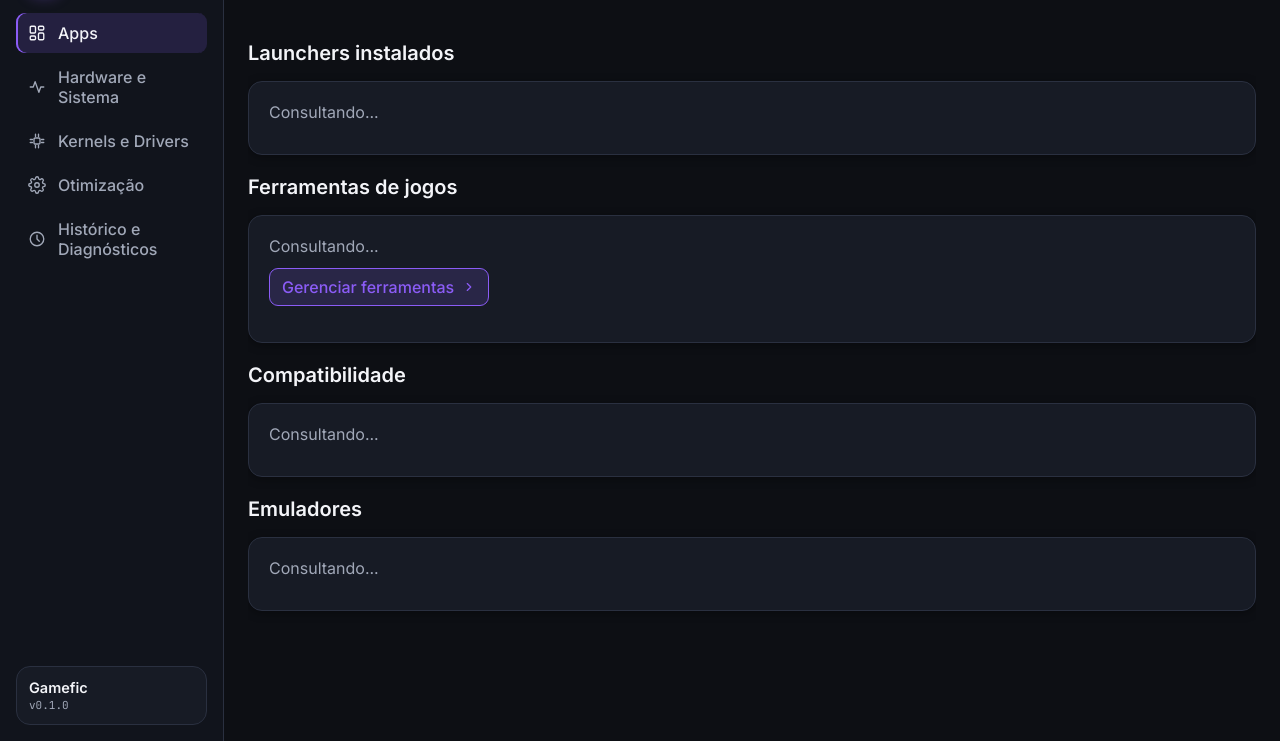
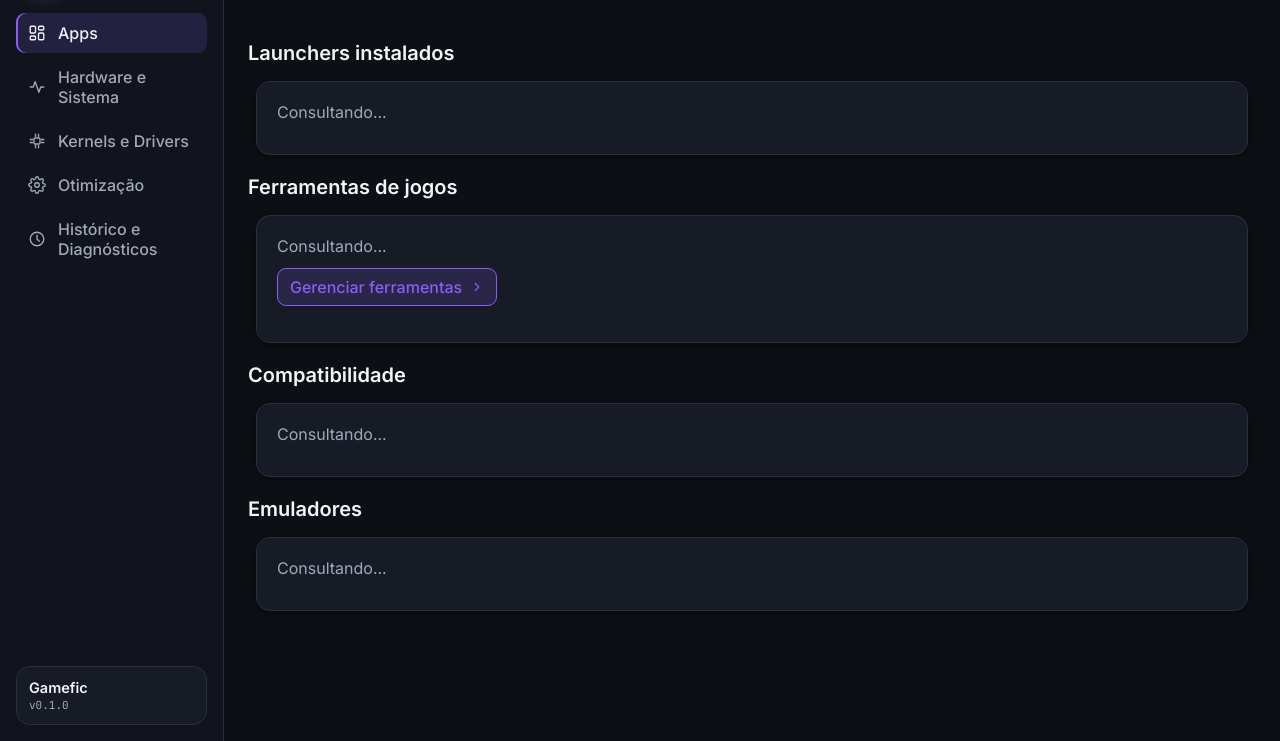
Before and after one commit to SM-Projetos/Gamefic-OLD, a website built with Vite: page index.html in a window 1280 px wide. Shown: the part 59-800 px from the top of the page. Built offline with nearby package versions, Linux system fonts and the light colour scheme.

Commit message:
SNAPSHOT-0031: adiciona margem aos cards para evitar corte nas bordas

```diff
--- a/src/styles/components.css
+++ b/src/styles/components.css
@@ -56,6 +56,7 @@
   border-radius: var(--radius-card);
   box-shadow: var(--shadow-card);
   padding: var(--space-5);
+  margin: var(--space-2);
 }
 
 .card--interactive:hover {
```
